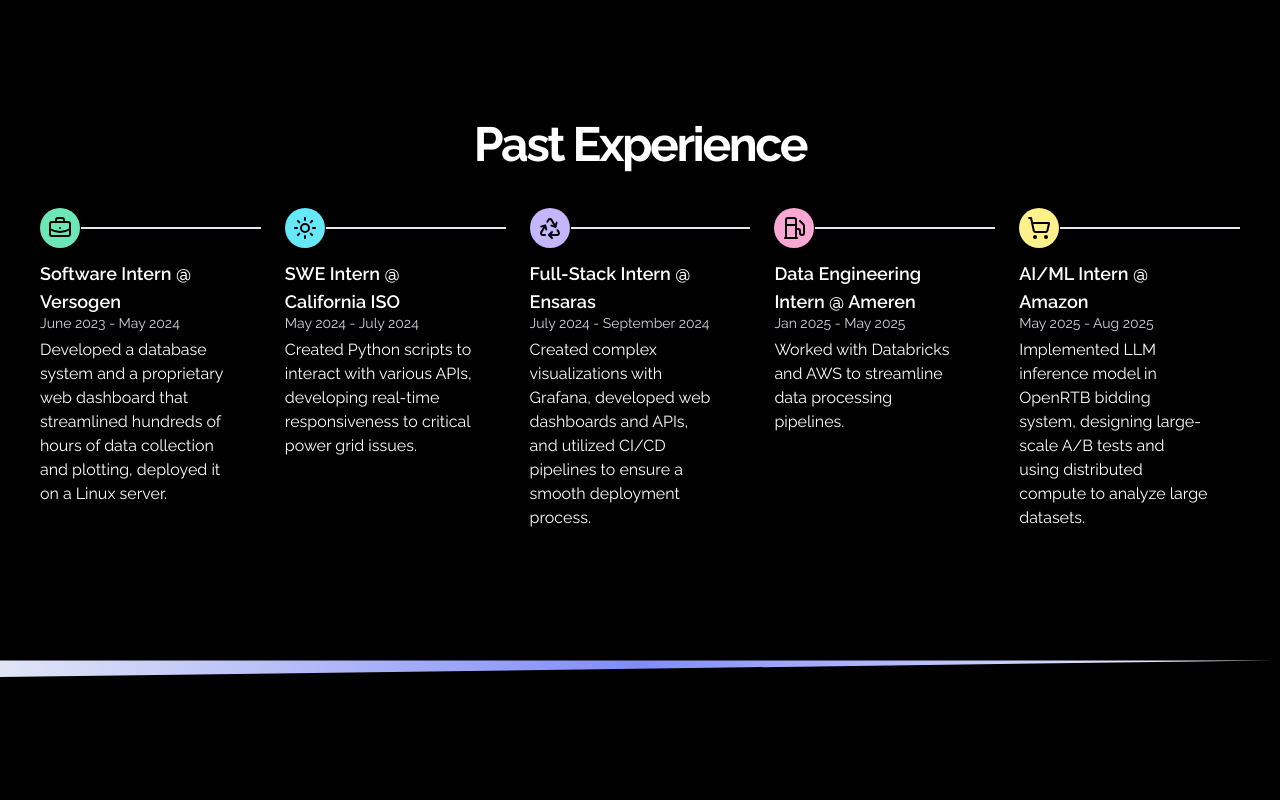
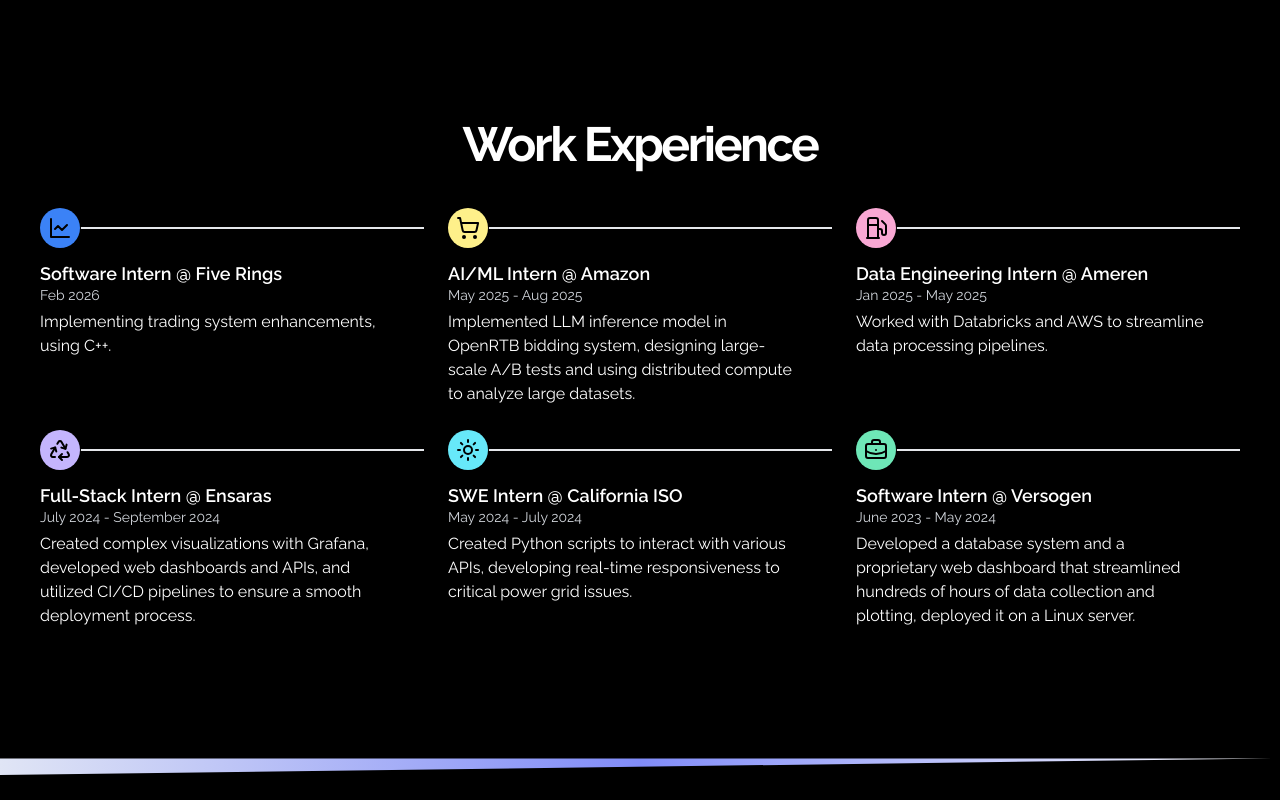
Before and after one commit to share-a-byte/portfolio, a Next.js app: page / in a window 1280 px wide. Shown: the part 2300-3100 px from the top of the page. Built offline with nearby package versions, Linux system fonts and the light colour scheme.

Commit message:
adding some updates

```diff
--- a/src/components/blogs.js
+++ b/src/components/blogs.js
@@ -1,3 +1,4 @@
+import { FolderInput } from "lucide-react";
 import BlogCards from "./blogcard";
 
 export default function Blog() {
@@ -11,6 +12,10 @@
           <p className="mx-auto pb-3 max-w-[700px] text-white md:text-xl/relaxed lg:text-base/relaxed xl:text-xl/relaxed">
             My thoughts recently!
           </p>
+          <div className="bg-gray-100 rounded-2xl flex py-2 px-2 items-center w-fit">
+            <FolderInput fill="#ff00ff" size="40px" />
+            <p className="text-black text-2xl pl-2 font-bold">Hello</p>
+          </div>
           <BlogCards />
         </div>
       </div>
--- a/src/components/experience.js
+++ b/src/components/experience.js
@@ -4,6 +4,7 @@
 import {
   BriefcaseBusinessIcon,
   FuelIcon,
+  LineChart,
   Recycle,
   ShoppingCart,
   Sun,
@@ -67,17 +68,44 @@
         variants={headerVariants}
         className="text-3xl text-center font-bold tracking-tighter sm:text-4xl md:text-5xl"
       >
-        Past Experience
+        Work Experience
       </motion.h2>
-      <div className="grid grid-cols-1 sm:grid-cols-2 lg:grid-cols-5 gap-6 mt-10 mb-10">
+      <div className="grid grid-cols-1 sm:grid-cols-2 lg:grid-cols-3 gap-6 mt-10 mb-10">
         <Job
           variants={jobVariants}
-          icon={<BriefcaseBusinessIcon />}
-          color="bg-emerald-300"
-          timePeriod="June 2023 - May 2024"
+          icon={<LineChart />}
+          color="bg-blue-500"
+          timePeriod="Feb 2026"
           jobTitle="Software Intern"
-          company="Versogen"
-          description="Developed a database system and a proprietary web dashboard that streamlined hundreds of hours of data collection and plotting, deployed it on a Linux server."
+          company="Five Rings"
+          description="Implementing trading system enhancements, using C++."
+        />
+        <Job
+          variants={jobVariants}
+          icon={<ShoppingCart />}
+          color="bg-yellow-200"
+          timePeriod="May 2025 - Aug 2025"
+          jobTitle="AI/ML Intern"
+          company="Amazon"
+          description="Implemented LLM inference model in OpenRTB bidding system, designing large-scale A/B tests and using distributed compute to analyze large datasets."
+        />
+        <Job
+          variants={jobVariants}
+          icon={<FuelIcon />}
+          color="bg-pink-300"
+          timePeriod="Jan 2025 - May 2025"
+          jobTitle="Data Engineering Intern"
+          company="Ameren"
+          description="Worked with Databricks and AWS to streamline data processing pipelines."
+        />
+        <Job
+          variants={jobVariants}
+          icon={<Recycle />}
+          color="bg-violet-300"
+          timePeriod="July 2024 - September 2024"
+          jobTitle="Full-Stack Intern"
+          company="Ensaras"
+          description="Created complex visualizations with Grafana, developed web dashboards and APIs, and utilized CI/CD pipelines to ensure a smooth deployment process."
         />
         <Job
           variants={jobVariants}
@@ -90,30 +118,12 @@
         />
         <Job
           variants={jobVariants}
-          icon={<Recycle />}
-          color="bg-violet-300"
-          timePeriod="July 2024 - September 2024"
-          jobTitle="Full-Stack Intern"
-          company="Ensaras"
-          description="Created complex visualizations with Grafana, developed web dashboards and APIs, and utilized CI/CD pipelines to ensure a smooth deployment process."
-        />
-        <Job
-          variants={jobVariants}
-          icon={<FuelIcon />}
-          color="bg-pink-300"
-          timePeriod="Jan 2025 - May 2025"
-          jobTitle="Data Engineering Intern"
-          company="Ameren"
-          description="Worked with Databricks and AWS to streamline data processing pipelines."
-        />
-        <Job
-          variants={jobVariants}
-          icon={<ShoppingCart />}
-          color="bg-yellow-200"
-          timePeriod="May 2025 - Aug 2025"
-          jobTitle="AI/ML Intern"
-          company="Amazon"
-          description="Implemented LLM inference model in OpenRTB bidding system, designing large-scale A/B tests and using distributed compute to analyze large datasets."
+          icon={<BriefcaseBusinessIcon />}
+          color="bg-emerald-300"
+          timePeriod="June 2023 - May 2024"
+          jobTitle="Software Intern"
+          company="Versogen"
+          description="Developed a database system and a proprietary web dashboard that streamlined hundreds of hours of data collection and plotting, deployed it on a Linux server."
         />
       </div>
     </motion.section>
```
